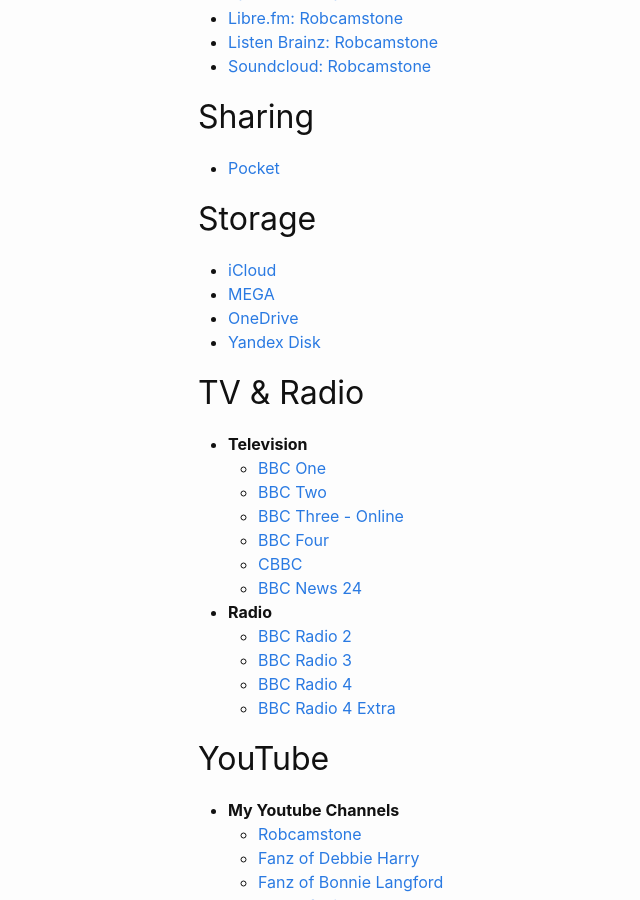
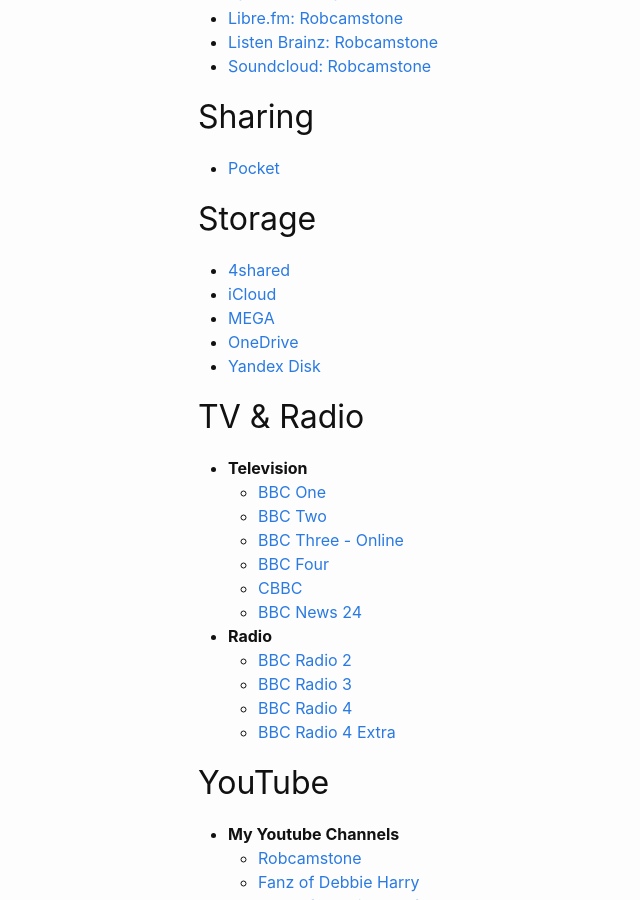
Before and after one commit to Robcamstone/Robcamstone.github.io, a Jekyll site: the page built from bookmarks.md, in a window 1280 px wide and 900 px high, scrolled down 2361 px. Shown: the whole window, without its empty margins (72-712 px from the left). Built offline with Jekyll 4.4.1, drawn with Linux system fonts in a browser that asks for light colours.

Commit message:
Update Gemfile.lock and bookmarks.md

```diff
--- a/bookmarks.md
+++ b/bookmarks.md
@@ -95,6 +95,7 @@ permalink: /bookmarks/
    * [Pocket](https://getpocket.com)
 
 ## Storage
+   * [4shared](https://www.4shared.com/account/home.jsp#dir=FXDapMs1)
    * [iCloud](https://www.icloud.com)
    * [MEGA](https://mega.nz)
    * [OneDrive](http://onedrive.live.com)
```
Also changed, not shown: Gemfile.lock.
